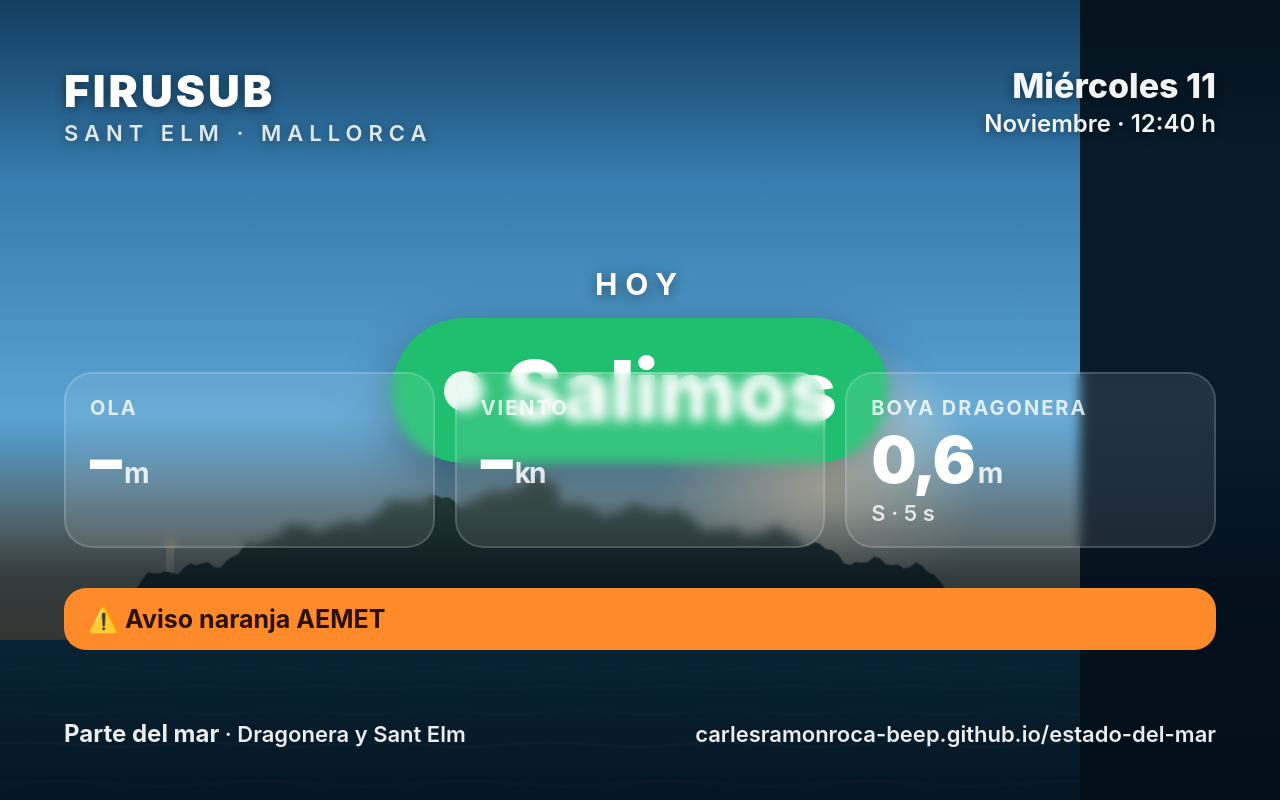
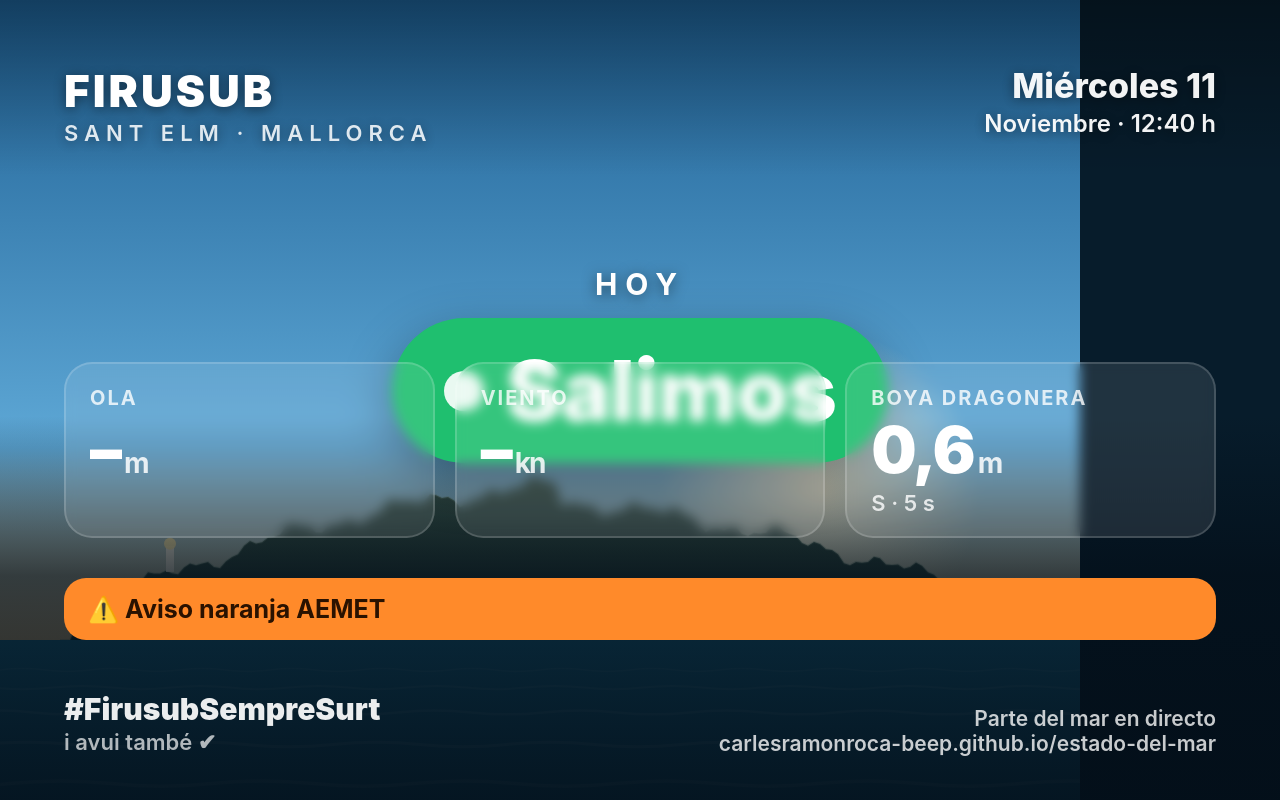
Before and after one commit to carlesramonroca-beep/estado-del-mar, a plain HTML site: page redes.html in a window 1280 px wide. Shown: the top 800 px of the page. Drawn offline with Linux system fonts and the light colour scheme.

Commit message:
Imagen redes: previsión del día siguiente y lema #FirusubSempreSurt

```diff
--- a/redes.html
+++ b/redes.html
@@ -24,7 +24,7 @@ body{font-family:Inter,"Inter Display",system-ui,-apple-system,"Segoe UI",Roboto
 .ok{background:#1fbf6f}.warn{background:#f2b51d;color:#1b1400}.no{background:#e8443a}
 .warn i{background:#1b1400}
 .sub{margin-top:22px;font-size:32px;font-weight:600;text-shadow:0 2px 14px rgba(0,0,0,.6)}
-.panel{position:absolute;left:64px;right:64px;bottom:150px}
+.panel{position:absolute;left:64px;right:64px;bottom:160px}
 .metrics{display:grid;grid-template-columns:repeat(3,1fr);gap:20px}
 .m{background:rgba(255,255,255,.1);border:2px solid rgba(255,255,255,.16);border-radius:28px;padding:22px 24px 20px;backdrop-filter:blur(6px);display:flex;flex-direction:column;align-items:flex-start}
 .m .k{font-size:20px;font-weight:700;letter-spacing:2px;text-transform:uppercase;opacity:.8}
@@ -39,8 +39,10 @@ body{font-family:Inter,"Inter Display",system-ui,-apple-system,"Segoe UI",Roboto
 .chip.ok,.chip.warn,.chip.no{background:rgba(255,255,255,.1);color:#fff}
 .aviso{margin-top:18px;border-radius:22px;padding:16px 24px;font-size:25px;font-weight:700;display:flex;gap:14px;align-items:center}
 .aviso.naranja{background:#ff8a2a;color:#2a1200}.aviso.rojo{background:#e8443a}.aviso.amarillo{background:#ffc93c;color:#2a2000}
-.foot{position:absolute;left:64px;right:64px;bottom:52px;display:flex;justify-content:space-between;align-items:center;font-size:22px;font-weight:600;opacity:.92}
-.foot b{font-size:24px}
+.foot{position:absolute;left:64px;right:64px;bottom:44px;display:flex;justify-content:space-between;align-items:flex-end;font-size:21px;font-weight:600;opacity:.92}
+.foot b{font-size:30px;font-weight:900}
+#lema{line-height:1.25}
+#lema span{display:block;font-size:22px}
 </style>
 </head>
 <body>
@@ -62,7 +64,7 @@ body{font-family:Inter,"Inter Display",system-ui,-apple-system,"Segoe UI",Roboto
     <div class="chips" id="chips"></div>
     <div id="aviso"></div>
   </div>
-  <div class="foot"><div><b>Parte del mar</b> · Dragonera y Sant Elm</div><div>carlesramonroca-beep.github.io/estado-del-mar</div></div>
+  <div class="foot"><div id="lema"></div><div style="text-align:right;opacity:.85">Parte del mar en directo<br>carlesramonroca-beep.github.io/estado-del-mar</div></div>
 </div>
 <script>
 const esc=s=>String(s??"").replace(/[&<>"]/g,c=>({"&":"&amp;","<":"&lt;",">":"&gt;",'"':"&quot;"}[c]));
@@ -112,12 +114,17 @@ async function render(){
   const p=await fetch((q.get("src")||"parte.json")+"?t="+Date.now(),{cache:"no-store"}).then(r=>r.json());
   const d=p.actualizado?new Date(p.actualizado):new Date(),tz={timeZone:"Europe/Madrid"};
   const cap=t=>t[0].toUpperCase()+t.slice(1);
-  document.getElementById("fecha").innerHTML=`<b>${cap(d.toLocaleDateString("es-ES",{...tz,weekday:"long",day:"numeric"}))}</b>${cap(d.toLocaleDateString("es-ES",{...tz,month:"long"}))} · ${d.toLocaleTimeString("es-ES",{...tz,hour:"2-digit",minute:"2-digit"})} h`;
+  if(p.para){const dp=new Date(p.para+"T12:00:00");document.getElementById("fecha").innerHTML=`<b>${cap(dp.toLocaleDateString("es-ES",{...tz,weekday:"long",day:"numeric"}))}</b>Previsión · ${dp.toLocaleDateString("es-ES",{...tz,month:"long"})}`}
+  else document.getElementById("fecha").innerHTML=`<b>${cap(d.toLocaleDateString("es-ES",{...tz,weekday:"long",day:"numeric"}))}</b>${cap(d.toLocaleDateString("es-ES",{...tz,month:"long"}))} · ${d.toLocaleTimeString("es-ES",{...tz,hour:"2-digit",minute:"2-digit"})} h`;
   const sal=Array.isArray(p.salidas)?p.salidas.slice(0,3):[];
-  const main=sal[0]||{franja:"Hoy",decision:p.estado==="mayor"?"PRECAUCION":"SALIR"};const lvl=cls(main.decision);
+  let main=sal[0]||{franja:"Hoy",decision:p.estado==="mayor"?"PRECAUCION":"SALIR"};
+  if(p.dia)main={franja:p.dia,decision:p.decision_dia||(sal.some(x=>cls(x.decision)==="ok")?"SALIR":sal.some(x=>cls(x.decision)==="warn")?"PRECAUCION":"NO SALIR"),etiqueta:p.etiqueta_dia};
+  const lvl=cls(main.decision);
   document.getElementById("when").textContent=main.franja;
   const pill=document.getElementById("pill");pill.className="pill "+lvl;document.getElementById("pilltxt").textContent=main.etiqueta||lab(main.decision);
-  const sub=p.titulo_corto||(p.titulo&&p.titulo.length<=42?p.titulo:"");document.getElementById("sub").textContent=sub;
+  const sub=p.broma||p.titulo_corto||(p.titulo&&p.titulo.length<=42?p.titulo:"");document.getElementById("sub").textContent=sub;
+  // lema de la casa, con su coña según el día
+  document.getElementById("lema").innerHTML=lvl==="no"?`<b>#FirusubSempreSurt</b><span style="opacity:.75">*quasi sempre</span>`:lvl==="warn"?`<b>#FirusubSempreSurt</b><span style="opacity:.75">amb compte</span>`:`<b>#FirusubSempreSurt</b><span style="opacity:.75">i avui també ✔</span>`;
   // métricas
   const H=p.ola_m??num(p.ola),Hd=p.ola_dir??dirOf(p.ola),Ws=p.viento_kn??num(p.viento),Wd=p.viento_dir??dirOf(p.viento),G=p.rachas_kn??(()=>{const m=String(p.viento||"").match(/rachas?\D*(\d+)/i);return m?+m[1]:null})();
   const B=num(p.boya),Bd=dirOf(p.boya),Bt=(()=>{const m=String(p.boya||"").replace(",",".").match(/(\d+(\.\d+)?)\s*s\b/);return m?parseFloat(m[1]):null})();
@@ -125,6 +132,8 @@ async function render(){
   tiles.push({k:"Ola",v:fmt(H,1),u:"m",s:Hd!=null?"del "+card(Hd):"",a:arrow(Hd,"#7fd3ff")});
   tiles.push({k:"Viento",v:Ws==null?"–":Math.round(Ws),u:"kn",s:[Wd!=null?"del "+card(Wd):"",G?"rachas "+G:""].filter(Boolean).join(" · "),a:arrow(Wd,"#ffd166")});
   if(B!=null)tiles.push({k:"Boya Dragonera",v:fmt(B,1),u:"m",s:[Bd!=null?card(Bd):"",Bt?fmt(Bt,0)+" s":""].filter(Boolean).join(" · "),a:""});
+  else if(G!=null)tiles.push({k:"Rachas",v:Math.round(G),u:"kn",s:p.rachas_txt||"máximas",a:""});
+  if(B==null&&G!=null)tiles[1].s=Wd!=null?"del "+card(Wd):"";
   document.getElementById("metrics").style.gridTemplateColumns=`repeat(${tiles.length},1fr)`;
   document.getElementById("metrics").innerHTML=tiles.map(t=>`<div class="m"><div class="k">${t.k}</div><div class="row"><div class="v">${esc(t.v)}<span class="u">${t.u}</span></div>${t.a}</div><div class="s">${esc(t.s)}</div></div>`).join("");
   document.getElementById("chips").innerHTML=sal.length>1?sal.map(s=>`<div class="chip ${cls(s.decision)}"><i></i>${esc(s.franja)}</div>`).join(""):"";
```
